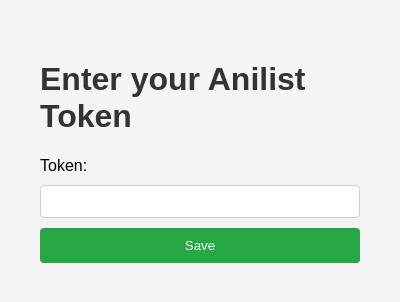
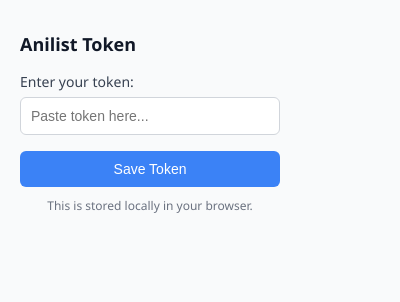
Before and after one commit to Ani-Dub/AniDub, a browser extension: page src/public/popup.html in a window 400 px wide. Drawn offline with Linux system fonts and the light colour scheme.

Commit message:
better popup page

```diff
--- a/src/public/popup.html
+++ b/src/public/popup.html
@@ -1,61 +1,88 @@
-<!-- Popup for adding your anilist token -->
-
 <!DOCTYPE html>
 <html lang="en">
   <head>
     <meta charset="UTF-8" />
     <meta name="viewport" content="width=device-width, initial-scale=1.0" />
-    <title>Document</title>
-  </head>
-  <body>
+    <title>Anilist Token</title>
     <style>
+      * {
+        box-sizing: border-box;
+      }
+
       body {
-        font-family: Arial, sans-serif;
-        margin: 20px;
+        font-family: "Segoe UI", Tahoma, Geneva, Verdana, sans-serif;
+        margin: 0;
+        padding: 0;
+        background-color: #f9fafb;
+        width: 300px;
+      }
+
+      .container {
         padding: 20px;
-        background-color: #f4f4f4;
       }
 
       h1 {
-        color: #333;
-      }
-
-      form {
-        display: flex;
-        flex-direction: column;
+        font-size: 18px;
+        color: #111827;
+        margin-bottom: 16px;
       }
 
       label {
-        margin-bottom: 10px;
+        font-size: 14px;
+        color: #374151;
+        margin-bottom: 6px;
+        display: block;
       }
 
       input[type="text"] {
-        padding: 8px;
-        margin-bottom: 10px;
-        border: 1px solid #ccc;
-        border-radius: 4px;
+        width: 100%;
+        padding: 10px;
+        margin-bottom: 16px;
+        border: 1px solid #d1d5db;
+        border-radius: 6px;
+        font-size: 14px;
       }
 
       button {
+        width: 100%;
         padding: 10px;
-        background-color: #28a745;
+        font-size: 14px;
+        background-color: #3b82f6;
         color: white;
         border: none;
-        border-radius: 4px;
+        border-radius: 6px;
         cursor: pointer;
+        transition: background-color 0.2s ease;
       }
 
       button:hover {
-        background-color: #218838;
+        background-color: #2563eb;
+      }
+
+      .footer {
+        margin-top: 10px;
+        font-size: 12px;
+        color: #6b7280;
+        text-align: center;
       }
     </style>
-
-    <h1>Enter your Anilist Token</h1>
-    <form id="tokenForm">
-      <label for="token">Token:</label>
-      <input type="text" id="token" name="token" required />
-      <button type="submit">Save</button>
-    </form>
+  </head>
+  <body>
+    <div class="container">
+      <h1>Anilist Token</h1>
+      <form id="tokenForm">
+        <label for="token">Enter your token:</label>
+        <input
+          type="text"
+          id="token"
+          name="token"
+          placeholder="Paste token here..."
+          required
+        />
+        <button type="submit">Save Token</button>
+      </form>
+      <div class="footer">This is stored locally in your browser.</div>
+    </div>
 
     <script src="popup.js"></script>
   </body>
--- a/src/public/popup.js
+++ b/src/public/popup.js
@@ -1,12 +1,14 @@
-document
-  .getElementById("tokenForm")
-  .addEventListener("submit", function (event) {
-    event.preventDefault();
-    const token = document.getElementById("token").value;
+document.getElementById("tokenForm").addEventListener("submit", (event) => {
+  event.preventDefault();
+  const token = document.getElementById("token").value.trim();
 
-    // Save the token to local storage
-    chrome.storage.local.set({ anilistToken: token }, function () {
-      console.log("Token saved:", token);
-      alert("Token saved successfully!");
-    });
+  if (!token) {
+    alert("Please enter a token.");
+    return;
+  }
+
+  chrome.storage.local.set({ anilistToken: token }, () => {
+    console.log("Token saved:", token);
+    alert("Token saved successfully!");
   });
+});
```
